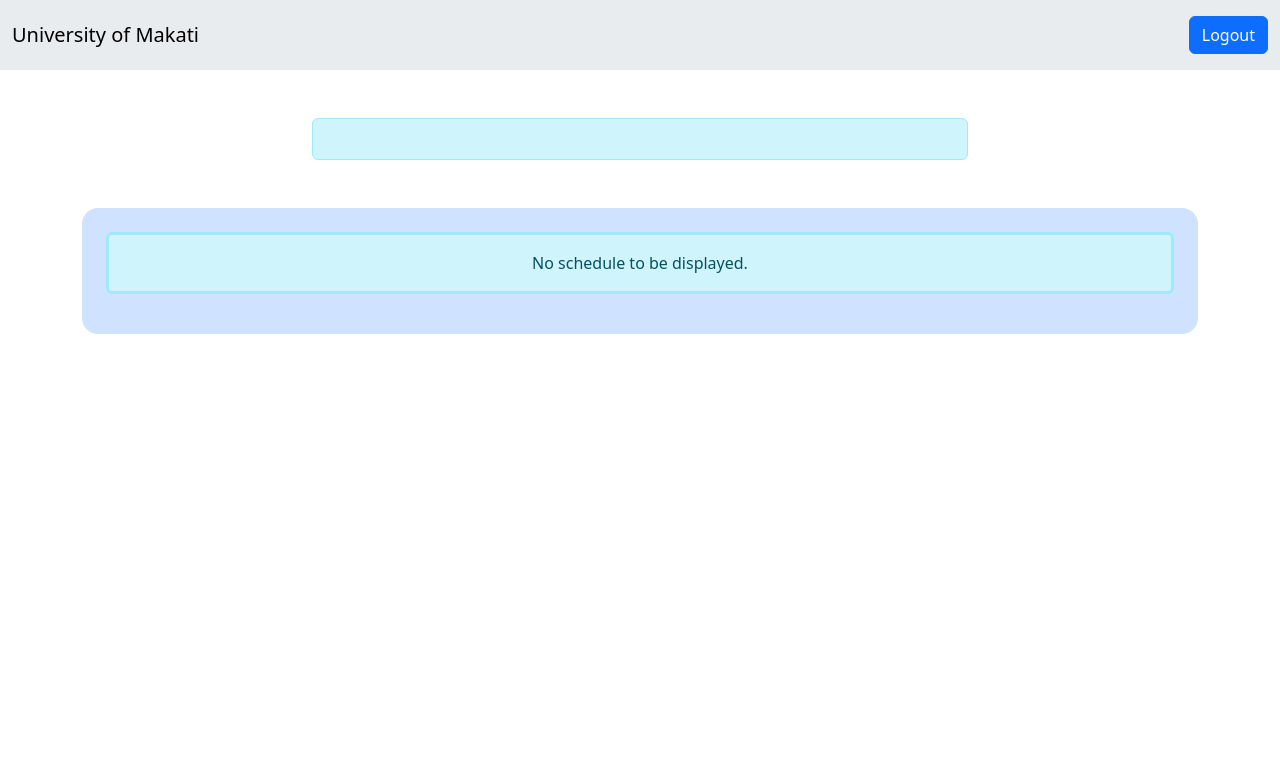
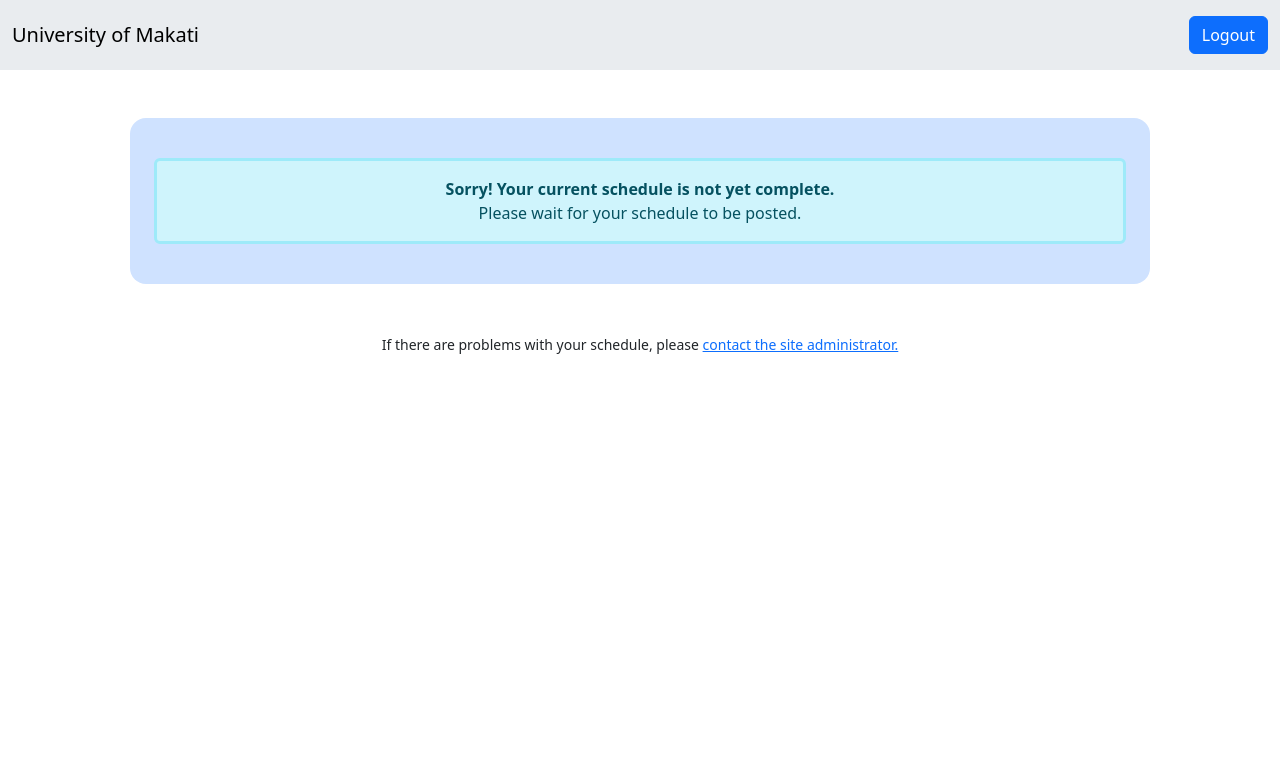
Before and after one commit to Jenzer-Kane/profloading, a Flask app: page /index in a window 1280 px wide. Shown: the top 757 px of the page. Run offline with Flask 3, Linux system fonts and the light colour scheme; the visitor is signed in with stand-in values (Sample User, id 1); data that the repository does not hold is empty.

Commit message:
add feature for incomplete schedule, setting complete/incomplete

```diff
--- a/app.py
+++ b/app.py
@@ -31,7 +31,7 @@ def login():
         result = executeQuery(query)
 
         if result:
-            if currentEmployeeId != 0000 and currentPassword != 'passadmin':
+            if currentEmployeeId != 0000 and currentPassword != 'admin':
                 session["userId"] = currentEmployeeId
                 return redirect(url_for('index'))
 
@@ -49,7 +49,7 @@ def register():
         new_EmployeePassword = request.form['password']
 
         checkQuery = f"SELECT * FROM Professors WHERE employeeId = {new_EmployeeId}"
-        insertQuery = f"INSERT INTO Professors (employeeId, employeeName, employeePassword) VALUES ({new_EmployeeId}, '{new_EmployeeName}', '{new_EmployeePassword}')"
+        insertQuery = f"INSERT INTO Professors (employeeId, employeeName, employeePassword, employeeSchedule) VALUES ({new_EmployeeId}, '{new_EmployeeName}', '{new_EmployeePassword}', 'Incomplete')"
         insertHonorariumToken = f"INSERT INTO Courses (courseId, courseName, courseYear, courseUnits, professorId) VALUES ('{'HT' + new_EmployeeId}', 'Honorarium Time', '', 0, {new_EmployeeId})"
         insertVacantToken = f"INSERT INTO Courses (courseId, courseName, courseYear, courseUnits, professorId) VALUES ('{'VT' + new_EmployeeId}', 'Vacant Time', '', 0, {new_EmployeeId})"
         checkResult = executeQuery(checkQuery)
@@ -71,7 +71,7 @@ def index():
         return redirect(url_for("login")) # IF: Not logged in, redirect to login page
 
     else:
-        getProfessorsQuery = "SELECT employeeId, employeeName FROM Professors WHERE employeeId != 0000"
+        getProfessorsQuery = "SELECT employeeId, employeeName, employeeSchedule FROM Professors WHERE employeeId != 0000"
         professorData = executeQuery(getProfessorsQuery)
 
         getCoursesQuery = "SELECT * FROM Courses"
@@ -102,7 +102,7 @@ def admin():
         return redirect(url_for("login")) # IF: Not logged in, redirect to login page
 
     else:
-        getProfessorsQuery = "SELECT employeeId, employeeName FROM Professors WHERE employeeId != 0000"
+        getProfessorsQuery = "SELECT employeeId, employeeName, employeeSchedule FROM Professors WHERE employeeId != 0000"
         professorData = executeQuery(getProfessorsQuery)
 
         getCoursesQuery = "SELECT * FROM Courses"
@@ -309,7 +309,6 @@ def admin():
                                 scheduleData=scheduleData,
                                 current_professor=0)
 
-            # WIP: Delete Course Feature
             if action == "deleteCourse":
                 selectedCourseId = request.form["courseToBeDeleted"]
                 deleteFromCourses = f"DELETE FROM Courses WHERE courseId = '{selectedCourseId}'"
@@ -319,6 +318,17 @@ def admin():
                 executeQuery(deleteFromCourseSchedules)
                 executeQuery(deleteFromCourses)
                 return redirect(url_for('admin'))
+
+            if action == "markComplete":
+                markCompleteQuery = f"UPDATE Professors SET employeeSchedule == 'Complete' WHERE employeeId = {current_professor}"
+                executeQuery(markCompleteQuery)
+                return redirect(url_for('admin'))
+
+            if action == "markIncomplete":
+                markIncompleteQuery = f"UPDATE Professors SET employeeSchedule == 'Incomplete' WHERE employeeId = {current_professor}"
+                executeQuery(markIncompleteQuery)
+                return redirect(url_for('admin'))
+
 
         print(request.form)
 
--- a/templates/index.html
+++ b/templates/index.html
@@ -18,29 +18,41 @@
         margin: auto;
         width: 60%;
       }
+
+      #mainContainer {
+        height: 80vh;
+      }
+
+      #scheduleContainer {
+        position: relative;
+      }
+
+      #scheduleTable th {
+        vertical-align: middle;
+      }
+
+      #scheduleTable td {
+        vertical-align: middle;
+      }
     </style>
   </head>
 
   <body>
-    <div id="alertContainer" class="container">
-      <div class="container-xl">
-        <div class="alert alert-info my-5 pt-4" id="notificationAlert">
-          {% for prof in professorData if prof[0] == current_professor %}
-          <h4>Schedule for <b>{{ prof[1] }}</b> is available.</h4>
-          <p>See table below for details.</p>
-          {% endfor %}
+    <div class="container" id="mainContainer">
+      <div class="bg-primary-subtle p-4 rounded-4 m-5" id="scheduleContainer">
+        {% for prof in professorData if prof[0] == current_professor and prof[2] == 'Complete' %}
+
+        <div class="container-xl">
+          <div class="alert alert-info my-3 pt-4" id="notificationAlert">
+            <h4>Schedule for <b>{{ prof[1] }}</b> is available.</h4>
+            <p>See table below for details.</p>
+          </div>
         </div>
-      </div>
-    </div>
-
-    <div class="container">
-      <div class="bg-primary-subtle p-4 rounded-4">
-        {% for prof in professorData if prof[0] == current_professor %}
 
         <div class="container">
           <!-- TABLE HTML CODE (IT'S NOT EFFICIENT, BUT IT WORKS, PLEASE EDIT WITH CAUTION!)-->
 
-          <table class="table table-striped table-sm text-center mt-4">
+          <table class="table table-striped table-sm text-center mt-4" id="scheduleTable">
             <thead>
               <tr>
                 <th scope="col">Time</th>
@@ -71,7 +83,7 @@
                 {% elif sched[1] == 'VT' ~ current_professor %}
                 <td>Vacant Time</td>
                 {% else %}
-                <td>{{sched[1]}} {{sched[3]}} {{sched[4]}}</td>
+                <td>{{sched[1]}}<br/>{{sched[3]}}<br/>{{sched[4]}}</td>
                 {% endif %} {% else %}
                 <td>-</td>
                 {% endfor %} {% for sched in scheduleData if sched[5] ==
@@ -83,7 +95,7 @@
                 {% elif sched[1] == 'VT' ~ current_professor %}
                 <td>Vacant Time</td>
                 {% else %}
-                <td>{{sched[1]}} {{sched[3]}} {{sched[4]}}</td>
+                <td>{{sched[1]}}<br/>{{sched[3]}}<br/>{{sched[4]}}</td>
                 {% endif %} {% else %}
                 <td>-</td>
                 {% endfor %} {% for sched in scheduleData if sched[5] ==
@@ -95,7 +107,7 @@
                 {% elif sched[1] == 'VT' ~ current_professor %}
                 <td>Vacant Time</td>
                 {% else %}
-                <td>{{sched[1]}} {{sched[3]}} {{sched[4]}}</td>
+                <td>{{sched[1]}}<br/>{{sched[3]}}<br/>{{sched[4]}}</td>
                 {% endif %} {% else %}
                 <td>-</td>
                 {% endfor %} {% for sched in scheduleData if sched[5] ==
@@ -107,7 +119,7 @@
                 {% elif sched[1] == 'VT' ~ current_professor %}
                 <td>Vacant Time</td>
                 {% else %}
-                <td>{{sched[1]}} {{sched[3]}} {{sched[4]}}</td>
+                <td>{{sched[1]}}<br/>{{sched[3]}}<br/>{{sched[4]}}</td>
                 {% endif %} {% else %}
                 <td>-</td>
                 {% endfor %} {% for sched in scheduleData if sched[5] ==
@@ -119,7 +131,7 @@
                 {% elif sched[1] == 'VT' ~ current_professor %}
                 <td>Vacant Time</td>
                 {% else %}
-                <td>{{sched[1]}} {{sched[3]}} {{sched[4]}}</td>
+                <td>{{sched[1]}}<br/>{{sched[3]}}<br/>{{sched[4]}}</td>
                 {% endif %} {% else %}
                 <td>-</td>
                 {% endfor %}
@@ -136,7 +148,7 @@
                 {% elif sched[1] == 'VT' ~ current_professor %}
                 <td>Vacant Time</td>
                 {% else %}
-                <td>{{sched[1]}} {{sched[3]}} {{sched[4]}}</td>
+                <td>{{sched[1]}}<br/>{{sched[3]}}<br/>{{sched[4]}}</td>
                 {% endif %} {% else %}
                 <td>-</td>
                 {% endfor %} {% for sched in scheduleData if sched[5] ==
@@ -148,7 +160,7 @@
                 {% elif sched[1] == 'VT' ~ current_professor %}
                 <td>Vacant Time</td>
                 {% else %}
-                <td>{{sched[1]}} {{sched[3]}} {{sched[4]}}</td>
+                <td>{{sched[1]}}<br/>{{sched[3]}}<br/>{{sched[4]}}</td>
                 {% endif %} {% else %}
                 <td>-</td>
                 {% endfor %} {% for sched in scheduleData if sched[5] ==
@@ -160,7 +172,7 @@
                 {% elif sched[1] == 'VT' ~ current_professor %}
                 <td>Vacant Time</td>
                 {% else %}
-                <td>{{sched[1]}} {{sched[3]}} {{sched[4]}}</td>
+                <td>{{sched[1]}}<br/>{{sched[3]}}<br/>{{sched[4]}}</td>
                 {% endif %} {% else %}
                 <td>-</td>
                 {% endfor %} {% for sched in scheduleData if sched[5] ==
@@ -172,7 +184,7 @@
                 {% elif sched[1] == 'VT' ~ current_professor %}
                 <td>Vacant Time</td>
                 {% else %}
-                <td>{{sched[1]}} {{sched[3]}} {{sched[4]}}</td>
+                <td>{{sched[1]}}<br/>{{sched[3]}}<br/>{{sched[4]}}</td>
                 {% endif %} {% else %}
                 <td>-</td>
                 {% endfor %} {% for sched in scheduleData if sched[5] ==
@@ -184,7 +196,7 @@
                 {% elif sched[1] == 'VT' ~ current_professor %}
                 <td>Vacant Time</td>
                 {% else %}
-                <td>{{sched[1]}} {{sched[3]}} {{sched[4]}}</td>
+                <td>{{sched[1]}}<br/>{{sched[3]}}<br/>{{sched[4]}}</td>
                 {% endif %} {% else %}
                 <td>-</td>
                 {% endfor %} {% for sched in scheduleData if sched[5] ==
@@ -196,7 +208,7 @@
                 {% elif sched[1] == 'VT' ~ current_professor %}
                 <td>Vacant Time</td>
                 {% else %}
-                <td>{{sched[1]}} {{sched[3]}} {{sched[4]}}</td>
+                <td>{{sched[1]}}<br/>{{sched[3]}}<br/>{{sched[4]}}</td>
                 {% endif %} {% else %}
                 <td>-</td>
                 {% endfor %}
@@ -213,7 +225,7 @@
                 {% elif sched[1] == 'VT' ~ current_professor %}
                 <td>Vacant Time</td>
                 {% else %}
-                <td>{{sched[1]}} {{sched[3]}} {{sched[4]}}</td>
+                <td>{{sched[1]}}<br/>{{sched[3]}}<br/>{{sched[4]}}</td>
                 {% endif %} {% else %}
                 <td>-</td>
                 {% endfor %} {% for sched in scheduleData if sched[5] ==
@@ -225,7 +237,7 @@
                 {% elif sched[1] == 'VT' ~ current_professor %}
                 <td>Vacant Time</td>
                 {% else %}
-                <td>{{sched[1]}} {{sched[3]}} {{sched[4]}}</td>
+                <td>{{sched[1]}}<br/>{{sched[3]}}<br/>{{sched[4]}}</td>
                 {% endif %} {% else %}
                 <td>-</td>
                 {% endfor %} {% for sched in scheduleData if sched[5] ==
@@ -237,7 +249,7 @@
                 {% elif sched[1] == 'VT' ~ current_professor %}
                 <td>Vacant Time</td>
                 {% else %}
-                <td>{{sched[1]}} {{sched[3]}} {{sched[4]}}</td>
+                <td>{{sched[1]}}<br/>{{sched[3]}}<br/>{{sched[4]}}</td>
                 {% endif %} {% else %}
                 <td>-</td>
                 {% endfor %} {% for sched in scheduleData if sched[5] ==
@@ -249,7 +261,7 @@
                 {% elif sched[1] == 'VT' ~ current_professor %}
                 <td>Vacant Time</td>
                 {% else %}
-                <td>{{sched[1]}} {{sched[3]}} {{sched[4]}}</td>
+                <td>{{sched[1]}}<br/>{{sched[3]}}<br/>{{sched[4]}}</td>
                 {% endif %} {% else %}
                 <td>-</td>
                 {% endfor %} {% for sched in scheduleData if sched[5] ==
@@ -261,7 +273,7 @@
                 {% elif sched[1] == 'VT' ~ current_professor %}
                 <td>Vacant Time</td>
                 {% else %}
-                <td>{{sched[1]}} {{sched[3]}} {{sched[4]}}</td>
+                <td>{{sched[1]}}<br/>{{sched[3]}}<br/>{{sched[4]}}</td>
                 {% endif %} {% else %}
                 <td>-</td>
                 {% endfor %} {% for sched in scheduleData if sched[5] ==
@@ -273,7 +285,7 @@
                 {% elif sched[1] == 'VT' ~ current_professor %}
                 <td>Vacant Time</td>
                 {% else %}
-                <td>{{sched[1]}} {{sched[3]}} {{sched[4]}}</td>
+                <td>{{sched[1]}}<br/>{{sched[3]}}<br/>{{sched[4]}}</td>
                 {% endif %} {% else %}
                 <td>-</td>
                 {% endfor %}
@@ -290,7 +302,7 @@
                 {% elif sched[1] == 'VT' ~ current_professor %}
                 <td>Vacant Time</td>
                 {% else %}
-                <td>{{sched[1]}} {{sched[3]}} {{sched[4]}}</td>
+                <td>{{sched[1]}}<br/>{{sched[3]}}<br/>{{sched[4]}}</td>
                 {% endif %} {% else %}
                 <td>-</td>
                 {% endfor %} {% for sched in scheduleData if sched[5] ==
@@ -302,7 +314,7 @@
                 {% elif sched[1] == 'VT' ~ current_professor %}
                 <td>Vacant Time</td>
                 {% else %}
-                <td>{{sched[1]}} {{sched[3]}} {{sched[4]}}</td>
+                <td>{{sched[1]}}<br/>{{sched[3]}}<br/>{{sched[4]}}</td>
                 {% endif %} {% else %}
                 <td>-</td>
                 {% endfor %} {% for sched in scheduleData if sched[5] ==
@@ -314,7 +326,7 @@
                 {% elif sched[1] == 'VT' ~ current_professor %}
                 <td>Vacant Time</td>
                 {% else %}
-                <td>{{sched[1]}} {{sched[3]}} {{sched[4]}}</td>
+                <td>{{sched[1]}}<br/>{{sched[3]}}<br/>{{sched[4]}}</td>
                 {% endif %} {% else %}
                 <td>-</td>
                 {% endfor %} {% for sched in scheduleData if sched[5] ==
@@ -326,7 +338,7 @@
                 {% elif sched[1] == 'VT' ~ current_professor %}
                 <td>Vacant Time</td>
                 {% else %}
-                <td>{{sched[1]}} {{sched[3]}} {{sched[4]}}</td>
+                <td>{{sched[1]}}<br/>{{sched[3]}}<br/>{{sched[4]}}</td>
                 {% endif %} {% else %}
                 <td>-</td>
                 {% endfor %} {% for sched in scheduleData if sched[5] ==
@@ -338,7 +350,7 @@
                 {% elif sched[1] == 'VT' ~ current_professor %}
                 <td>Vacant Time</td>
                 {% else %}
-                <td>{{sched[1]}} {{sched[3]}} {{sched[4]}}</td>
+                <td>{{sched[1]}}<br/>{{sched[3]}}<br/>{{sched[4]}}</td>
                 {% endif %} {% else %}
                 <td>-</td>
                 {% endfor %} {% for sched in scheduleData if sched[5] ==
@@ -350,7 +362,7 @@
                 {% elif sched[1] == 'VT' ~ current_professor %}
                 <td>Vacant Time</td>
                 {% else %}
-                <td>{{sched[1]}} {{sched[3]}} {{sched[4]}}</td>
+                <td>{{sched[1]}}<br/>{{sched[3]}}<br/>{{sched[4]}}</td>
                 {% endif %} {% else %}
                 <td>-</td>
                 {% endfor %}
@@ -367,7 +379,7 @@
                 {% elif sched[1] == 'VT' ~ current_professor %}
                 <td>Vacant Time</td>
                 {% else %}
-                <td>{{sched[1]}} {{sched[3]}} {{sched[4]}}</td>
+                <td>{{sched[1]}}<br/>{{sched[3]}}<br/>{{sched[4]}}</td>
                 {% endif %} {% else %}
                 <td>-</td>
                 {% endfor %} {% for sched in scheduleData if sched[5] ==
@@ -379,7 +391,7 @@
                 {% elif sched[1] == 'VT' ~ current_professor %}
                 <td>Vacant Time</td>
                 {% else %}
-                <td>{{sched[1]}} {{sched[3]}} {{sched[4]}}</td>
+                <td>{{sched[1]}}<br/>{{sched[3]}}<br/>{{sched[4]}}</td>
                 {% endif %} {% else %}
                 <td>-</td>
                 {% endfor %} {% for sched in scheduleData if sched[5] ==
@@ -391,7 +403,7 @@
                 {% elif sched[1] == 'VT' ~ current_professor %}
                 <td>Vacant Time</td>
                 {% else %}
-                <td>{{sched[1]}} {{sched[3]}} {{sched[4]}}</td>
+                <td>{{sched[1]}}<br/>{{sched[3]}}<br/>{{sched[4]}}</td>
                 {% endif %} {% else %}
                 <td>-</td>
                 {% endfor %} {% for sched in scheduleData if sched[5] ==
@@ -403,7 +415,7 @@
                 {% elif sched[1] == 'VT' ~ current_professor %}
                 <td>Vacant Time</td>
                 {% else %}
-                <td>{{sched[1]}} {{sched[3]}} {{sched[4]}}</td>
+                <td>{{sched[1]}}<br/>{{sched[3]}}<br/>{{sched[4]}}</td>
                 {% endif %} {% else %}
                 <td>-</td>
                 {% endfor %} {% for sched in scheduleData if sched[5] ==
@@ -415,7 +427,7 @@
                 {% elif sched[1] == 'VT' ~ current_professor %}
                 <td>Vacant Time</td>
                 {% else %}
-                <td>{{sched[1]}} {{sched[3]}} {{sched[4]}}</td>
+                <td>{{sched[1]}}<br/>{{sched[3]}}<br/>{{sched[4]}}</td>
                 {% endif %} {% else %}
                 <td>-</td>
                 {% endfor %} {% for sched in scheduleData if sched[5] ==
@@ -427,7 +439,7 @@
                 {% elif sched[1] == 'VT' ~ current_professor %}
                 <td>Vacant Time</td>
                 {% else %}
-                <td>{{sched[1]}} {{sched[3]}} {{sched[4]}}</td>
+                <td>{{sched[1]}}<br/>{{sched[3]}}<br/>{{sched[4]}}</td>
                 {% endif %} {% else %}
                 <td>-</td>
                 {% endfor %}
@@ -444,7 +456,7 @@
                 {% elif sched[1] == 'VT' ~ current_professor %}
                 <td>Vacant Time</td>
                 {% else %}
-                <td>{{sched[1]}} {{sched[3]}} {{sched[4]}}</td>
+                <td>{{sched[1]}}<br/>{{sched[3]}}<br/>{{sched[4]}}</td>
                 {% endif %} {% else %}
                 <td>-</td>
                 {% endfor %} {% for sched in scheduleData if sched[5] ==
@@ -456,7 +468,7 @@
                 {% elif sched[1] == 'VT' ~ current_professor %}
                 <td>Vacant Time</td>
                 {% else %}
-                <td>{{sched[1]}} {{sched[3]}} {{sched[4]}}</td>
+                <td>{{sched[1]}}<br/>{{sched[3]}}<br/>{{sched[4]}}</td>
                 {% endif %} {% else %}
                 <td>-</td>
                 {% endfor %} {% for sched in scheduleData if sched[5] ==
@@ -468,7 +480,7 @@
                 {% elif sched[1] == 'VT' ~ current_professor %}
                 <td>Vacant Time</td>
                 {% else %}
-                <td>{{sched[1]}} {{sched[3]}} {{sched[4]}}</td>
+                <td>{{sched[1]}}<br/>{{sched[3]}}<br/>{{sched[4]}}</td>
                 {% endif %} {% else %}
                 <td>-</td>
                 {% endfor %} {% for sched in scheduleData if sched[5] ==
@@ -480,7 +492,7 @@
                 {% elif sched[1] == 'VT' ~ current_professor %}
                 <td>Vacant Time</td>
                 {% else %}
-                <td>{{sched[1]}} {{sched[3]}} {{sched[4]}}</td>
+                <td>{{sched[1]}}<br/>{{sched[3]}}<br/>{{sched[4]}}</td>
                 {% endif %} {% else %}
                 <td>-</td>
                 {% endfor %} {% for sched in scheduleData if sched[5] ==
@@ -492,7 +504,7 @@
                 {% elif sched[1] == 'VT' ~ current_professor %}
                 <td>Vacant Time</td>
                 {% else %}
-                <td>{{sched[1]}} {{sched[3]}} {{sched[4]}}</td>
+                <td>{{sched[1]}}<br/>{{sched[3]}}<br/>{{sched[4]}}</td>
                 {% endif %} {% else %}
                 <td>-</td>
                 {% endfor %} {% for sched in scheduleData if sched[5] ==
@@ -504,7 +516,7 @@
                 {% elif sched[1] == 'VT' ~ current_professor %}
                 <td>Vacant Time</td>
                 {% else %}
-                <td>{{sched[1]}} {{sched[3]}} {{sched[4]}}</td>
+                <td>{{sched[1]}}<br/>{{sched[3]}}<br/>{{sched[4]}}</td>
                 {% endif %} {% else %}
                 <td>-</td>
                 {% endfor %}
@@ -512,11 +524,13 @@
             </tbody>
           </table>
           {% else %}
-          <div class="alert alert-info border-3 text-center">
-            No schedule to be displayed.
+          <div class="alert alert-info border-3 mt-3 text-center" id="alertNoSchedule">
+            <b>Sorry! Your current schedule is not yet complete. </b><br/>
+            Please wait for your schedule to be posted. <br/>
           </div>
         </div>
         {% endfor %}
+        <p class="text-center"><small>If there are problems with your schedule, please <a href="https://www.umak.edu.ph/help/directory/#toggle-id-5">contact the site administrator.</a></small></p>
       </div>
     </div>
   </body>
--- a/templates/register.html
+++ b/templates/register.html
@@ -65,7 +65,7 @@
                     name="employeeName"
                     placeholder="Dela Cruz, Juan P."
                   />
-                  <label for="floatingInput">Name (Surname, First Name, Middle Initial)</label>
+                  <label for="floatingInput">Name (First Name, Middle Initial, Surname)</label>
                 </div>
                 <div class="form-floating">
                   <input
```
Also changed, not shown: templates/admin.html (+30 -4 lines), 2 other files.
